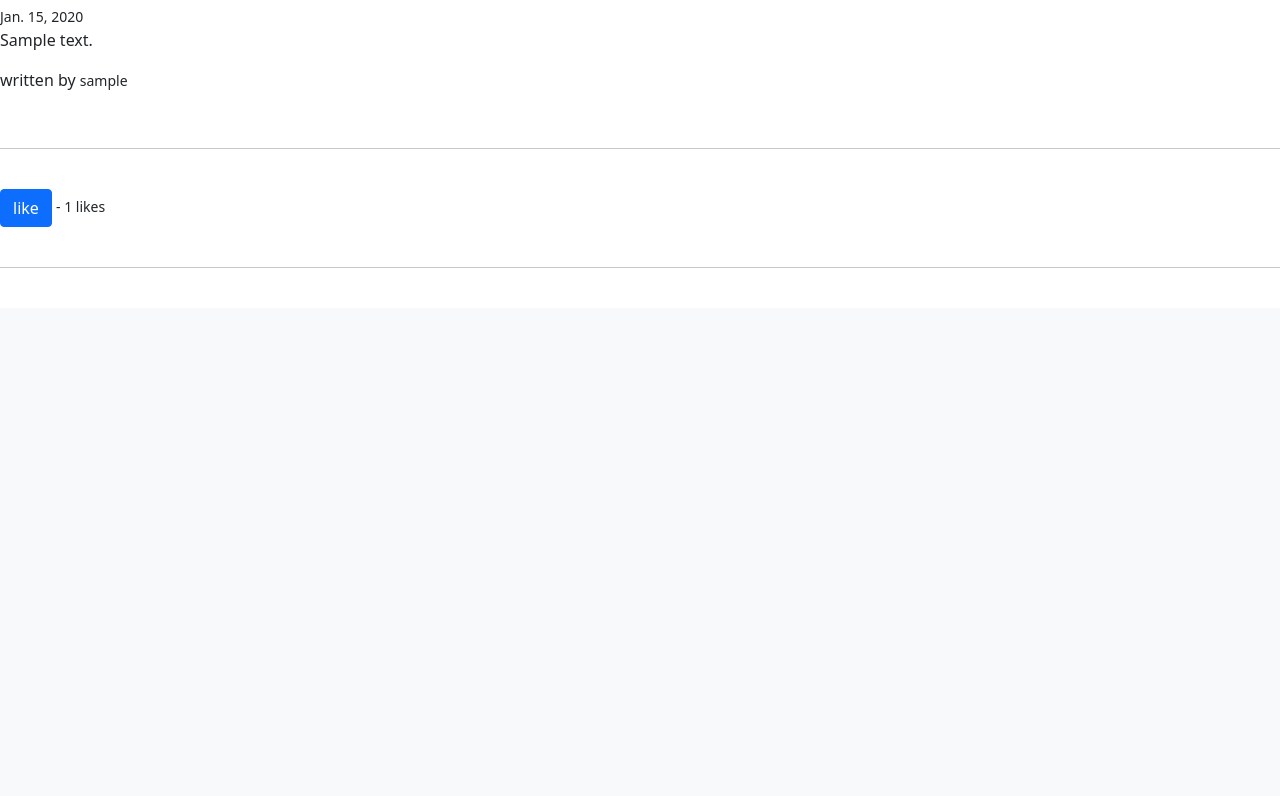
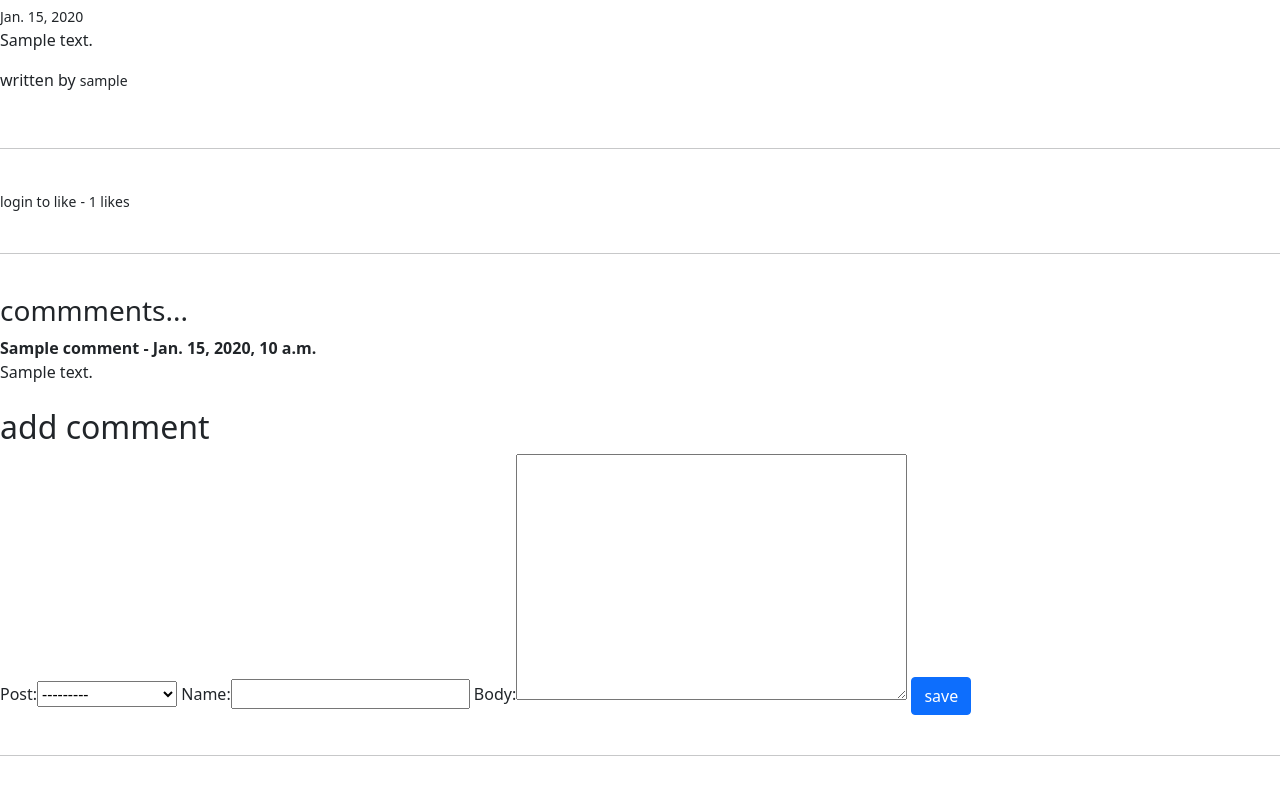
Before and after one commit to joe-duop/random, a Django app: a page that uses swahili/templates/topic/swahiliDetailView.html in a window 1280 px wide. Shown: the part 564-1360 px from the top of the page. Before the commit the page ends 832 px from the top, so only its background shows below. Run offline with Django 3.2, Linux system fonts and the light colour scheme; tables that the repository leaves empty hold one stand-in row (values such as "Sample post"); some libraries are stand-ins or nearby versions.

Commit message:
comments

```diff
--- a/swahili/admin.py
+++ b/swahili/admin.py
@@ -5,3 +5,4 @@
 admin.site.register(models.Category)
 admin.site.register(models.SubCategory)
 admin.site.register(models.Content)
+admin.site.register(models.Comment)
--- a/swahili/forms.py
+++ b/swahili/forms.py
@@ -29,3 +29,8 @@
             'author':forms.TextInput(attrs={'class': 'form-control','value':'', 'id':'author', 'type':'hidden'}),
             # 'author':forms.Select(attrs={'class': 'form-control'}),
         }
+
+class addCommentForm(forms.ModelForm):
+    class Meta:
+        model = Comment
+        fields = "__all__"
--- a/swahili/models.py
+++ b/swahili/models.py
@@ -51,6 +51,17 @@
         return reverse('swahili_detail', args=[str(self.slug)])
 
 
+class Comment(models.Model):
+    post = models.ForeignKey(Content, related_name="comments", on_delete=models.CASCADE)
+    name = models.CharField(max_length=100)
+    body = models.TextField()
+    date_added = models.DateTimeField(auto_now_add=True)
+
+    def __str__(self):
+        return f'{self.post.title} - {self.name}'
+
+
+
 def slug_generator(sender, instance, *args, **kwargs):
     if not instance.slug:
         instance.slug = unique_slug_generator(instance)
--- a/swahili/templates/topic/swahiliDetailView.html
+++ b/swahili/templates/topic/swahiliDetailView.html
@@ -25,13 +25,14 @@
 <small>{{swahili_det.date_created}}</small>
 <p>{{swahili_det.content|safe}}</p>
 <p>written by <small>{{swahili_det.author}}</small></p>
+
+
 <br>
 <hr>
 <br>
-
 <form action="{% url 'like_content' swahili_det.pk %}" method="post">
   {% csrf_token %}
-
+  {% if user.is_authenticated %}
     {% if liked %}
         <button class="btn btn-danger" type="submit" name="post_id" value="{{ swahili_det.id }}">
           unlike
@@ -40,7 +41,9 @@
         <button class="btn btn-primary" type="submit" name="post_id" value="{{ swahili_det.id }}">
           like
         </button>
-
+    {% endif %}
+  {% else %}
+        <small>login to like</small>
   {% endif %}
   <small> - {{total_likes}} likes</small>
 </form>
@@ -50,4 +53,27 @@
 <hr>
 <br>
 
+<h3>commments...</h3>
+    {% for comment in swahili_det.comments.all %}
+      <strong>{{comment.name}} - {{comment.date_added}}</strong>
+      <br>
+      {{comment.body }}
+      <br></br>
+    {% endfor %}
+
+    <h2>add comment</h2>
+    <div class="form-group">
+      <form method="post">
+        {%csrf_token%}
+        {{form}}
+        <button class="btn btn-primary" type="submit">save</button>
+      </form>
+    </div>
+
+<br>
+<hr>
+<br>
+
+
+
 {% endblock content %}
--- a/swahili/views.py
+++ b/swahili/views.py
@@ -138,8 +138,26 @@
     if swahili_det.likes.filter(id=request.user.id).exists():
         liked = True
 
-    context = {'swahili_det':swahili_det, 'total_likes':total_likes, "liked":liked}
+    if request.method == 'POST':
+        form = addCommentForm(request.POST)
+        if form.is_valid():
+            form.save()
+            return redirect('swahili')
+    else:
+        context = {'form':addCommentForm()}
+
+    context = {'swahili_det':swahili_det, 'total_likes':total_likes, "liked":liked, 'form':addCommentForm()}
     return render(request, 'topic/swahiliDetailView.html', context)
+
+# def swahiliAddComment(request):
+#     if request.method == 'POST':
+#         form = addCommentForm(request.POST)
+#         if form.is_valid():
+#             form.save()
+#             return redirect('swahili')
+#     else:
+#         context = {'form':addCommentForm()}
+#         return render(request, "topic/swahiliDetailView.html", context)
 
 
 def likeView(request, pk):
```
Also changed, not shown: swahili/migrations/0002_comment.py (added). Lines whose indentation alone changed are shown as unchanged.
